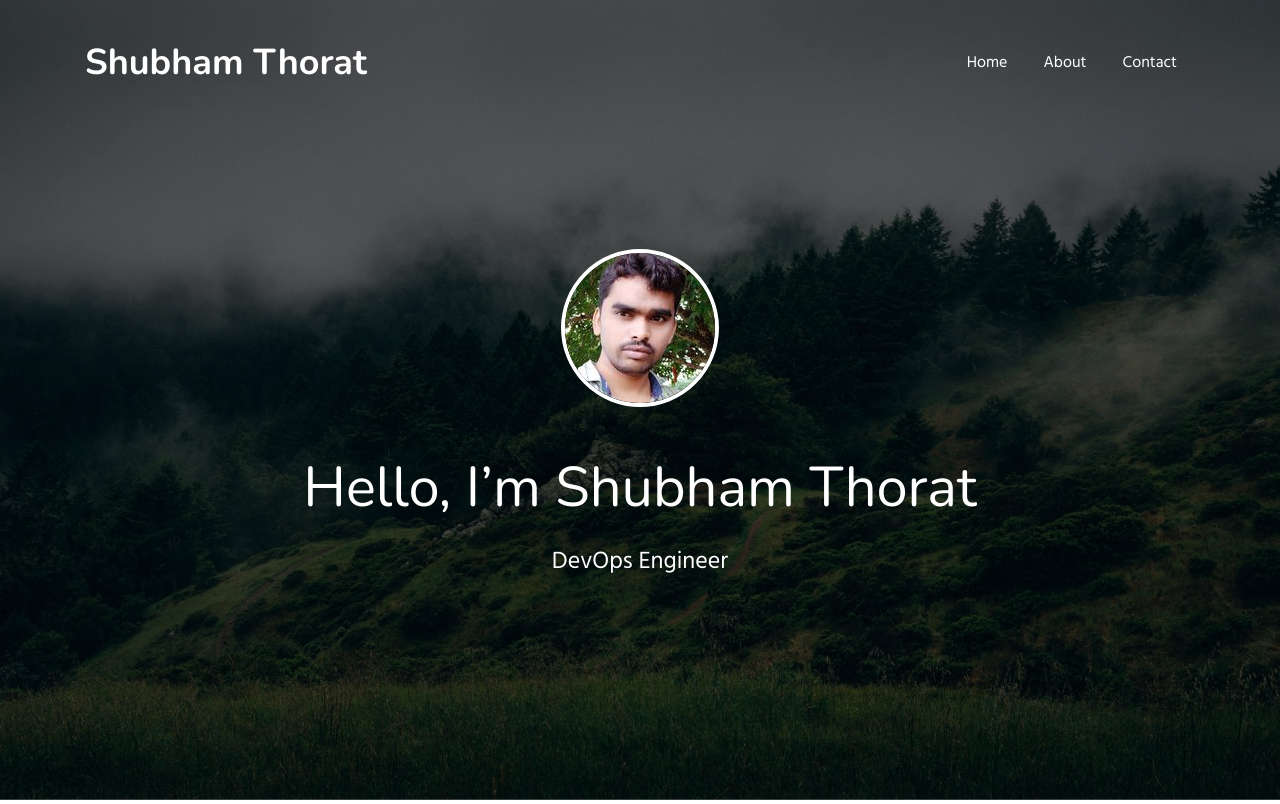
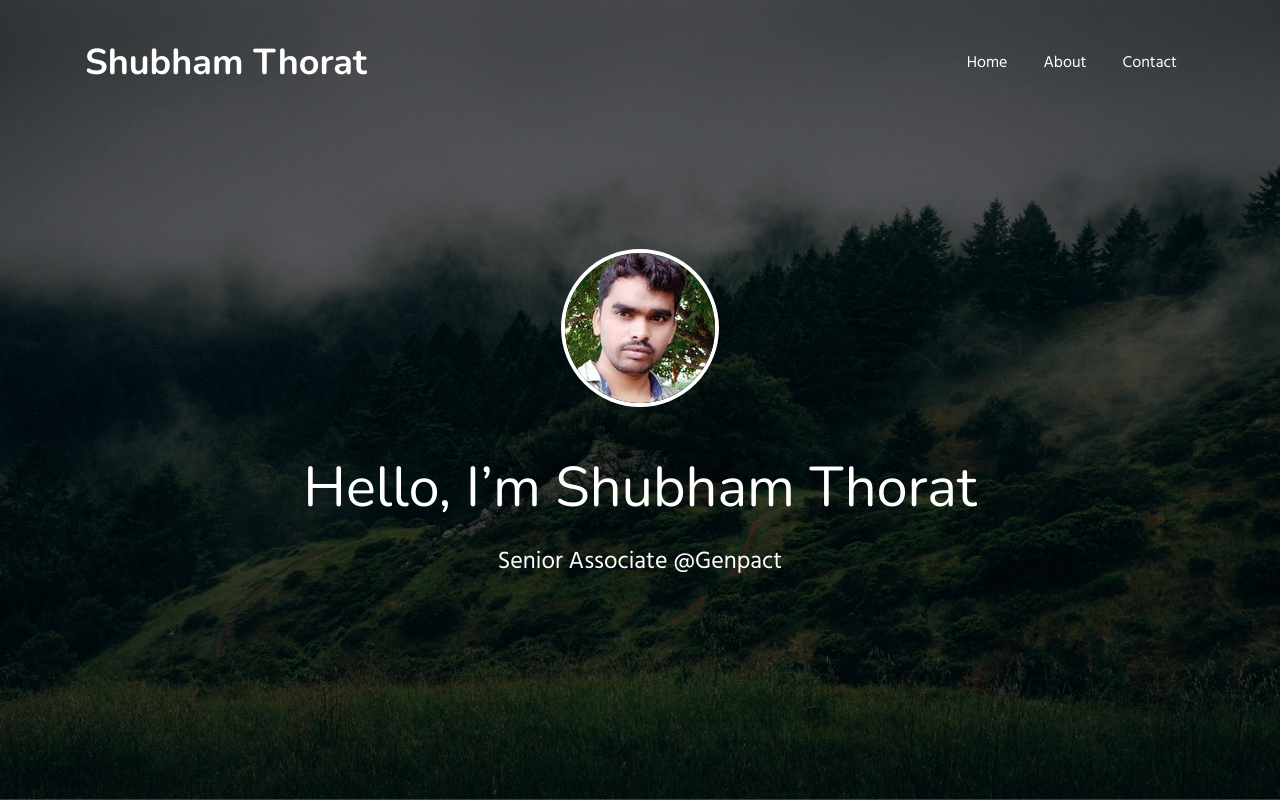
Before and after one commit to net-wizard/CICD-1, a Flask app: page / in a window 1280 px wide. Shown: the top 804 px of the page. Run offline with Flask 2, Linux system fonts and the light colour scheme; some libraries are stand-ins or nearby versions.

Commit message:
Update index.html

```diff
--- a/templates/index.html
+++ b/templates/index.html
@@ -55,7 +55,7 @@
               <div class="banner-info container">
                 <img src="{{url_for('static', filename='/images/c1.jpg')}}" alt="about image" class="img-fluid">
                 <h3 class="banner-text mt-5">Hello, I’m Shubham Thorat </h3>
-                  <p class="my-4 mb-5">DevOps Engineer</p><br>
+                  <p class="my-4 mb-5">Senior Associate @Genpact</p><br>
 
               </div>
             </div>
```
